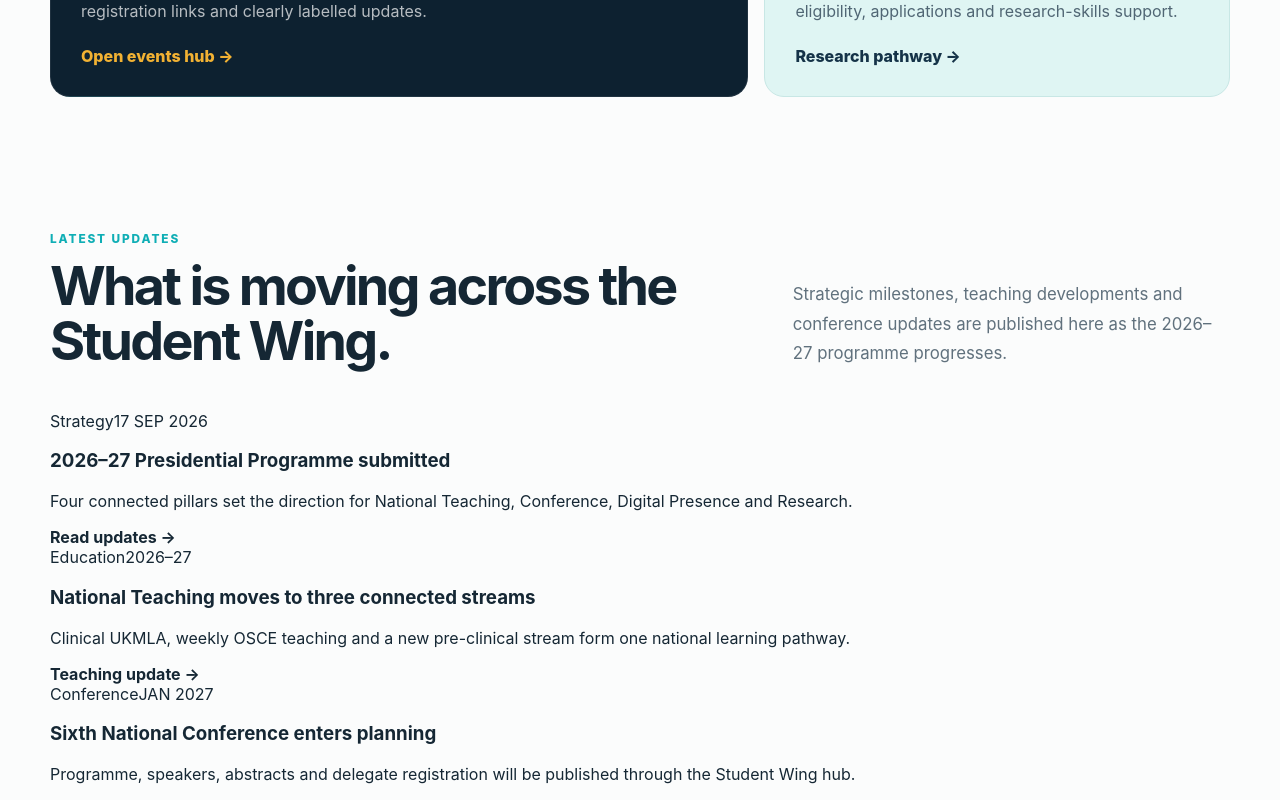
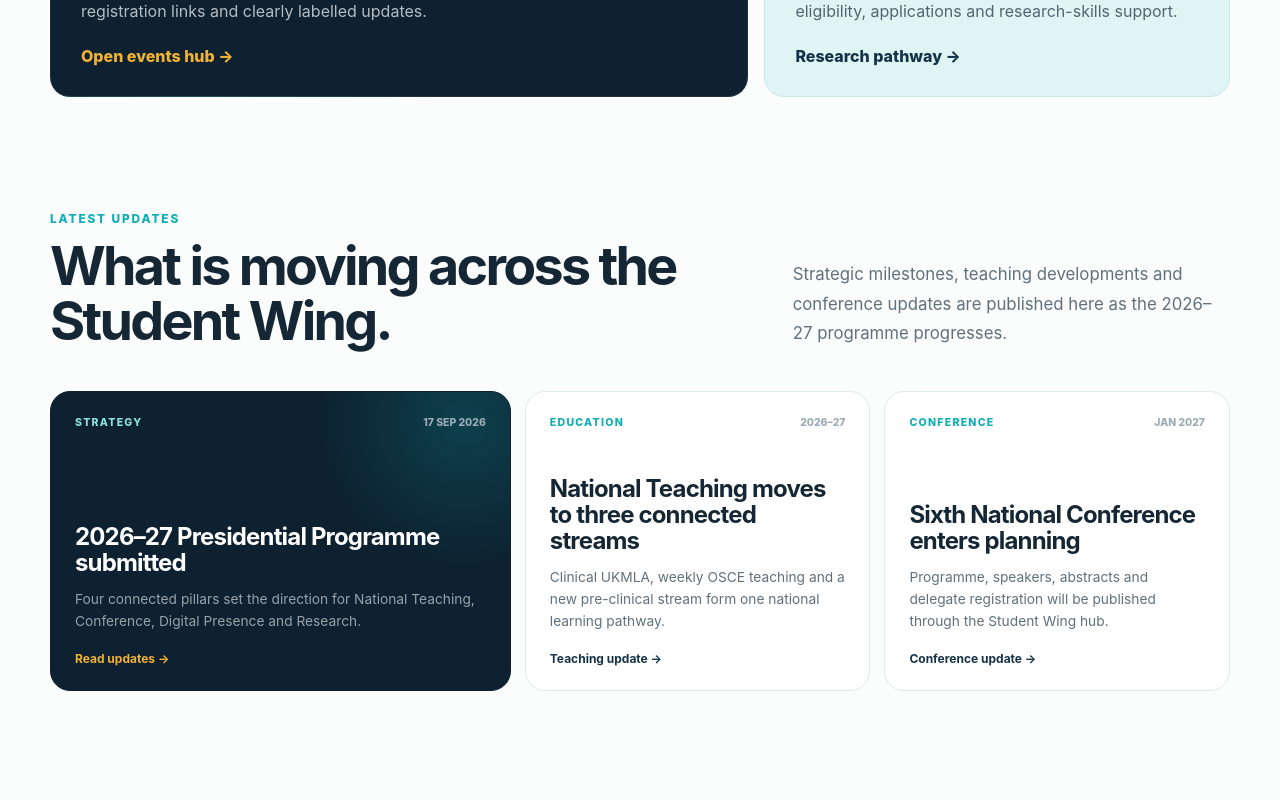
Before and after one commit to faisalmhalnawab/bida-student-wing, a Next.js app: page / in a window 1280 px wide. Shown: the part 3620-4420 px from the top of the page. Built offline with nearby package versions, Linux system fonts and the light colour scheme.

Commit message:
Style homepage news preview

```diff
--- a/app/globals.css
+++ b/app/globals.css
@@ -3746,3 +3746,95 @@ textarea:focus-visible {
     transition-duration: .01ms !important;
   }
 }
+
+
+/* ===== Homepage news preview ===== */
+.home-news-section {
+  padding-top: 80px;
+}
+
+.home-news-grid {
+  display:grid;
+  grid-template-columns:1.2fr repeat(2,.9fr);
+  gap:14px;
+}
+
+.home-news-card {
+  min-height:300px;
+  padding:24px;
+  display:flex;
+  flex-direction:column;
+  border:1px solid var(--line);
+  border-radius:20px;
+  background:white;
+  transition:transform 160ms ease, box-shadow 160ms ease;
+}
+
+.home-news-card:hover {
+  transform:translateY(-5px);
+  box-shadow:0 20px 50px rgba(13,33,48,.10);
+}
+
+.home-news-featured {
+  color:white;
+  background:
+    radial-gradient(circle at 90% 10%,rgba(15,174,181,.22),transparent 30%),
+    var(--navy-950);
+  border-color:var(--navy-950);
+}
+
+.home-news-card > div {
+  display:flex;
+  justify-content:space-between;
+  gap:15px;
+}
+
+.home-news-card > div span {
+  color:var(--teal);
+  font-size:.66rem;
+  text-transform:uppercase;
+  letter-spacing:.12em;
+  font-weight:850;
+}
+
+.home-news-featured > div span { color:#8ce1df; }
+
+.home-news-card time {
+  color:#9aabb5;
+  font-size:.65rem;
+  font-weight:800;
+}
+
+.home-news-card h3 {
+  margin:auto 0 12px;
+  font-size:1.5rem;
+  line-height:1.08;
+  letter-spacing:-.035em;
+}
+
+.home-news-card p {
+  margin:0;
+  color:var(--muted);
+  font-size:.86rem;
+  line-height:1.62;
+}
+
+.home-news-featured p { color:rgba(255,255,255,.58); }
+
+.home-news-card strong {
+  margin-top:18px;
+  color:var(--navy-900);
+  font-size:.75rem;
+}
+
+.home-news-featured strong { color:var(--gold); }
+
+@media (max-width:1040px) {
+  .home-news-grid { grid-template-columns:repeat(2,1fr); }
+  .home-news-featured { grid-column:1/-1; }
+}
+
+@media (max-width:760px) {
+  .home-news-grid { grid-template-columns:1fr; }
+  .home-news-featured { grid-column:auto; }
+}
```
